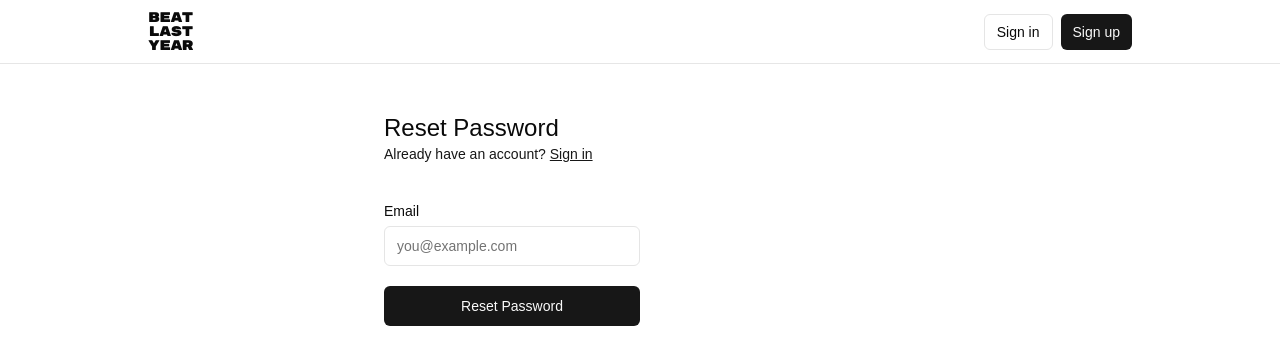
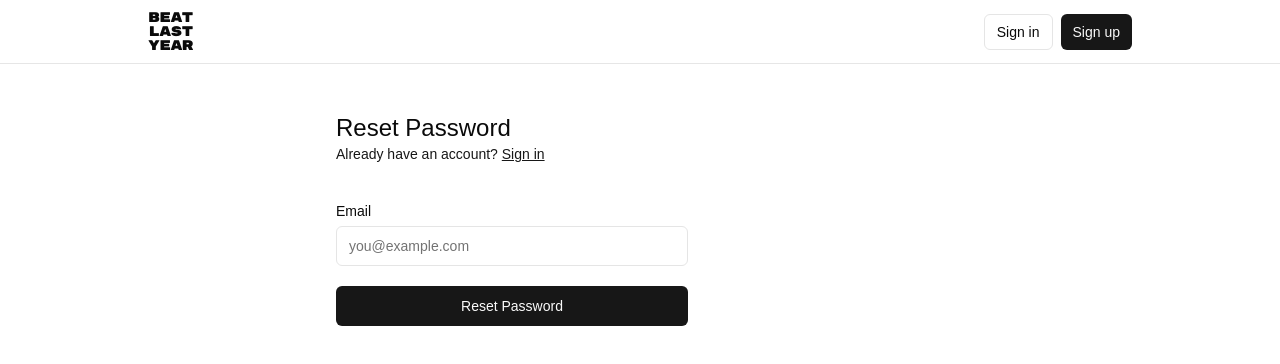
Before and after one commit to jeshuamaxey/beatlastyear.xyz, a Next.js app: page /forgot-password in a window 1280 px wide. Shown: the top 364 px of the page. Built offline with nearby package versions, Linux system fonts and the light colour scheme; no server answers; a web font is replaced by a local one.

Commit message:
unify forgot password layout

```diff
--- a/src/app/(auth-pages)/forgot-password/page.tsx
+++ b/src/app/(auth-pages)/forgot-password/page.tsx
@@ -11,7 +11,7 @@ export default async function ForgotPassword(props: {
   const searchParams = await props.searchParams;
   return (
     <>
-      <form className="flex-1 flex flex-col w-full gap-2 text-foreground [&>input]:mb-6 min-w-64 max-w-64 mx-auto">
+      <form className="flex flex-col w-full px-4 md:min-w-96 md:max-w-96 mx-auto flex-1 gap-2 text-foreground [&>input]:mb-6">
         <div>
           <h1 className="text-2xl font-medium">Reset Password</h1>
           <p className="text-sm text-secondary-foreground">
```
